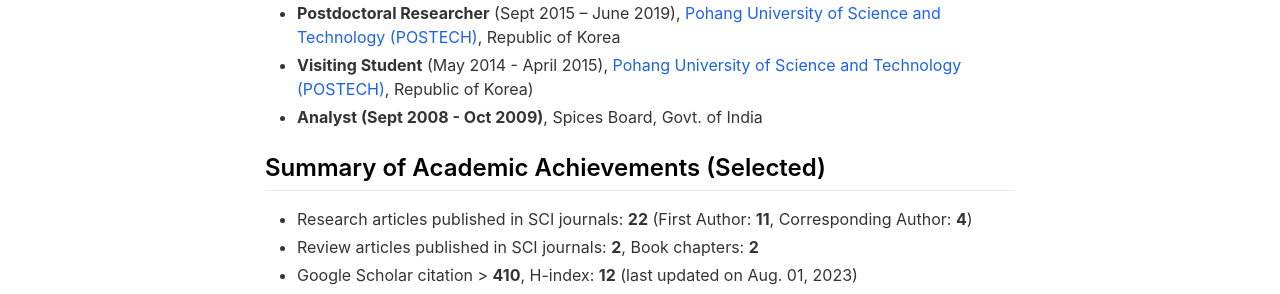
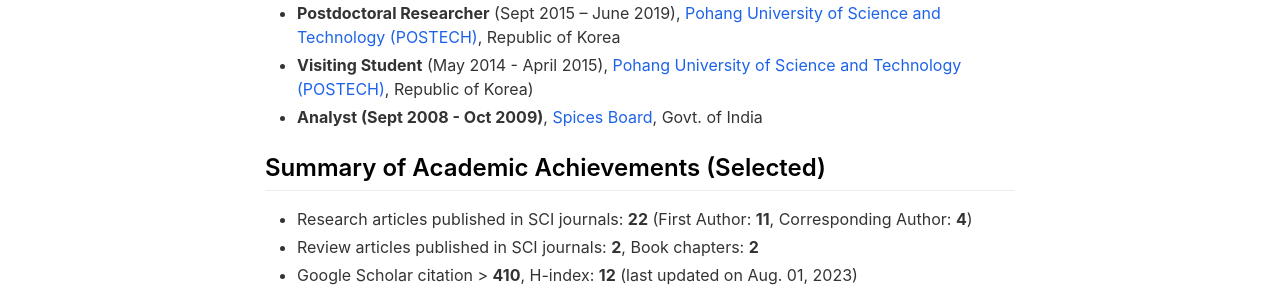
Before and after one commit to sunilsresearch/sunilsresearch.github.io, a Jekyll site: the page built from _pages/cv.md, in a window 1280 px wide. Shown: the part 599-893 px from the top of the page. Built offline with Jekyll 4.4.1, drawn with Linux system fonts in a browser that asks for light colours; nearby versions of some CDN libraries; part of the change alters nothing that is shown.

```diff
--- a/_pages/cv.md
+++ b/_pages/cv.md
@@ -25,7 +25,7 @@ include_in_header: true
 - <b>Postdoctoral Researcher</b> (Oct 2019 – June 2023), <a href="https://www.czu.cz/en" target="_blank">Czech University of Life Sciences Prague (CZU)</a>, Czech Republic
 - <b>Postdoctoral Researcher</b> (Sept 2015 – June 2019), <a href="https://www.postech.ac.kr/eng/" target="_blank">Pohang University of Science and Technology (POSTECH)</a>, Republic of Korea
 - <b>Visiting Student</b> (May 2014 - April 2015), <a href="https://www.postech.ac.kr/eng/" target="_blank">Pohang University of Science and Technology (POSTECH)</a>, Republic of Korea)
-- <b>Analyst (Sept 2008 - Oct 2009)</b>, Spices Board, Govt. of India
+- <b>Analyst (Sept 2008 - Oct 2009)</b>, <a href="http://www.indianspices.com/" target="_blank">Spices Board</a>, Govt. of India
 
 <h2>Summary of Academic Achievements (Selected)</h2>
 
```
